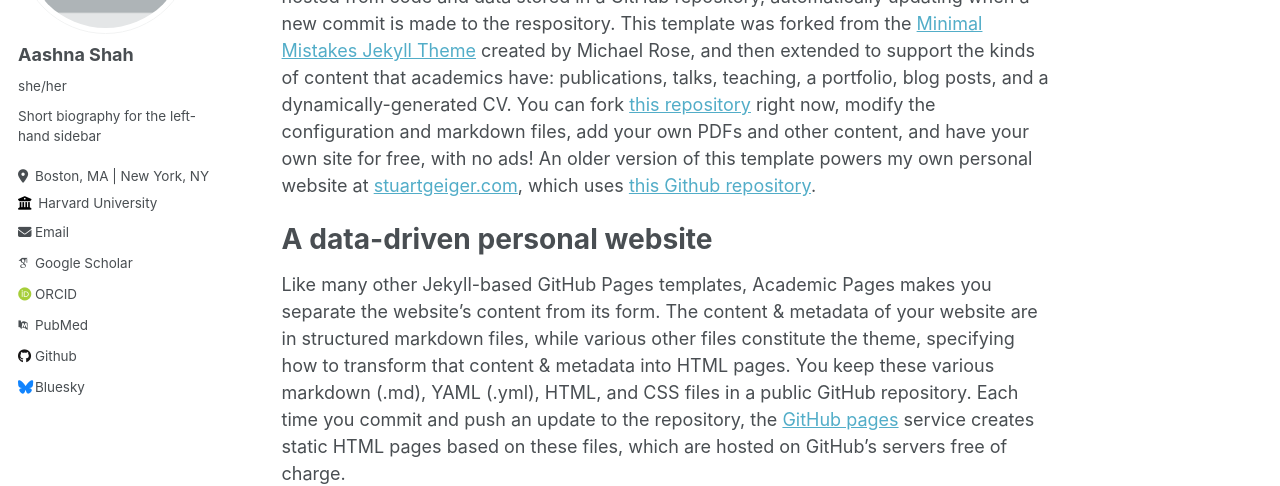
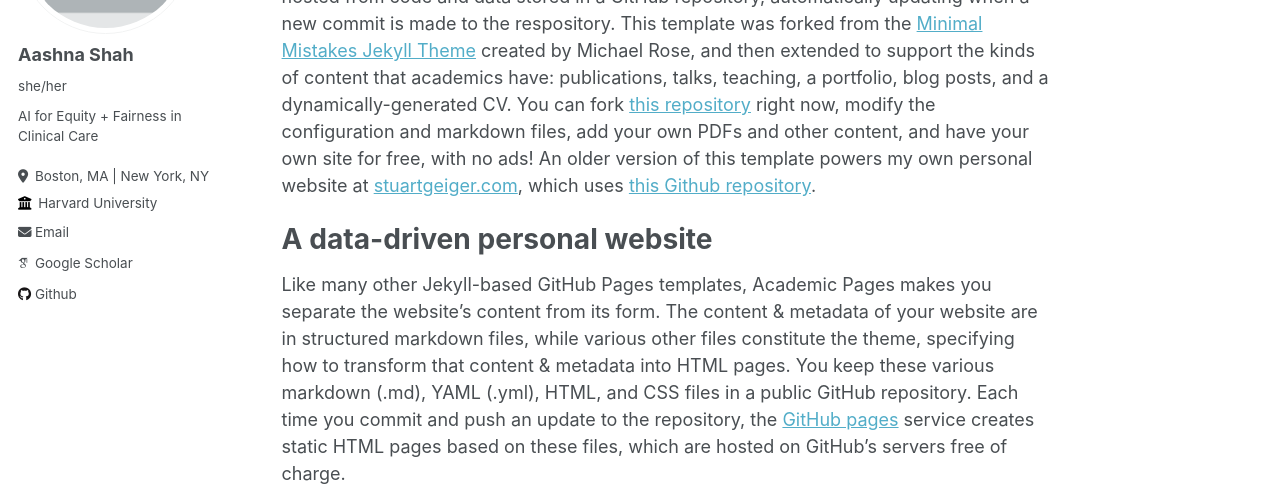
Before and after one commit to aashnapshah/aashnapshah.github.io, a Jekyll site: the page built from _pages/about.md, in a window 1280 px wide. Shown: the part 247-733 px from the top of the page. Built offline with Jekyll 4.4.1, drawn with Linux system fonts in a browser that asks for light colours; some web fonts are replaced; some of the changed lines change nothing that is shown.

Commit message:
Update _config.yml

```diff
--- a/_config.yml
+++ b/_config.yml
@@ -24,7 +24,7 @@
   avatar           : "profile.png"
   name             : "Aashna Shah"
   pronouns         : "she/her"
-  bio              : "Short biography for the left-hand sidebar"
+  bio              : "AI for Equity + Fairness in Clinical Care"
   location         : "Boston, MA | New York, NY"
   employer         : "Harvard University"
   uri              : # URL
@@ -33,45 +33,45 @@
   # Academic websites
   arxiv            : # URL - Update with the correct link to your profile
   googlescholar    : "https://scholar.google.com/citations?user=PS_CX0AAAAAJ"
-  impactstory      : # URL
-  orcid            : "http://orcid.org/yourorcidurl"
-  semantic         : # URL
-  pubmed           : "https://www.ncbi.nlm.nih.gov/pubmed/?term=john+snow"
-  researchgate     : # URL
+  #impactstory      : # URL
+  #orcid            : "http://orcid.org/yourorcidurl"
+  #semantic         : # URL
+  #pubmed           : "https://www.ncbi.nlm.nih.gov/pubmed/?term=john+snow"
+  #researchgate     : # URL
 
   # Repositories and software development
-  bitbucket        : # Username - Update with your username on the site
-  codepen          : # Username
-  dribbble         : # Username
-  github           : "academicpages"
-  kaggle           : # Username
-  stackoverflow    : # User number or user number and name (i.e., use "1" or "1/jeff-atwood")
+  #bitbucket        : # Username - Update with your username on the site
+  #codepen          : # Username
+  #dribbble         : # Username
+  github           : "aashnapshah"
+  #kaggle           : # Username
+  #stackoverflow    : # User number or user number and name (i.e., use "1" or "1/jeff-atwood")
 
   # Social media
-  bluesky          : "bsky.app" # Replace this with you Bluesky username
-  facebook         : # Username
-  flickr           : # Username
-  foursquare       : # Username
-  goodreads        : # Username
-  google_plus      : # Username
-  keybase          : # Username
-  instagram        : # Username
-  lastfm           : # Username
-  linkedin         : # Username
-  mastodon         : # URL
-  medium           : # URL
-  pinterest        : # Username
-  soundcloud       : # Username
-  steam            : # Username
-  telegram         : # URL
-  tumblr           : # Username
-  twitter          : # Username for X / Twitter
-  vine             : # Username
-  weibo            : # Username
-  wikipedia        : # Username
-  xing             : # Username
-  youtube          : # Username
-  zhihu            : # URL
+  # bluesky          : "bsky.app" # Replace this with you Bluesky username
+  # facebook         : # Username
+  # flickr           : # Username
+  # foursquare       : # Username
+  # goodreads        : # Username
+  # google_plus      : # Username
+  # keybase          : # Username
+  # instagram        : # Username
+  # lastfm           : # Username
+  # linkedin         : # Username
+  # mastodon         : # URL
+  # medium           : # URL
+  # pinterest        : # Username
+  # soundcloud       : # Username
+  # steam            : # Username
+  # telegram         : # URL
+  # tumblr           : # Username
+  # twitter          : # Username for X / Twitter
+  # vine             : # Username
+  # weibo            : # Username
+  # wikipedia        : # Username
+  # xing             : # Username
+  # youtube          : # Username
+  # zhihu            : # URL
 
 
 # Site Settings
```
